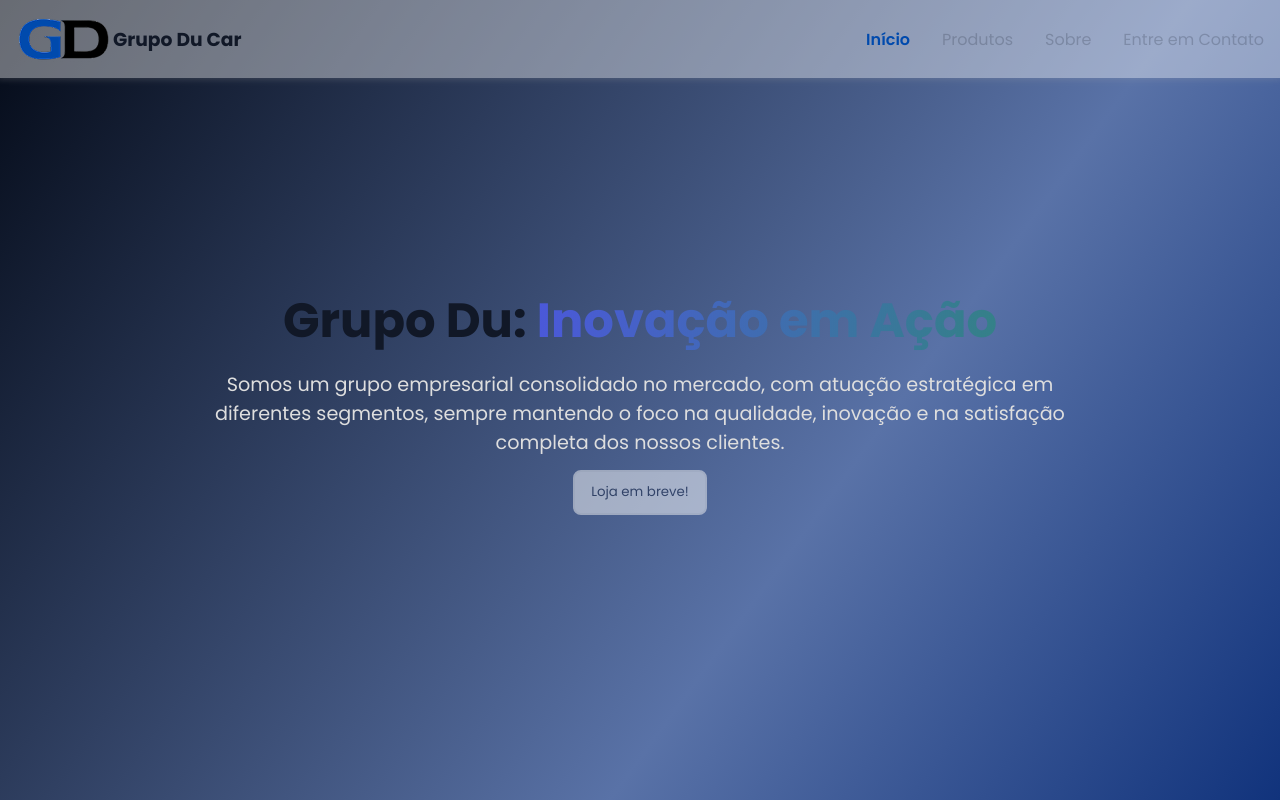
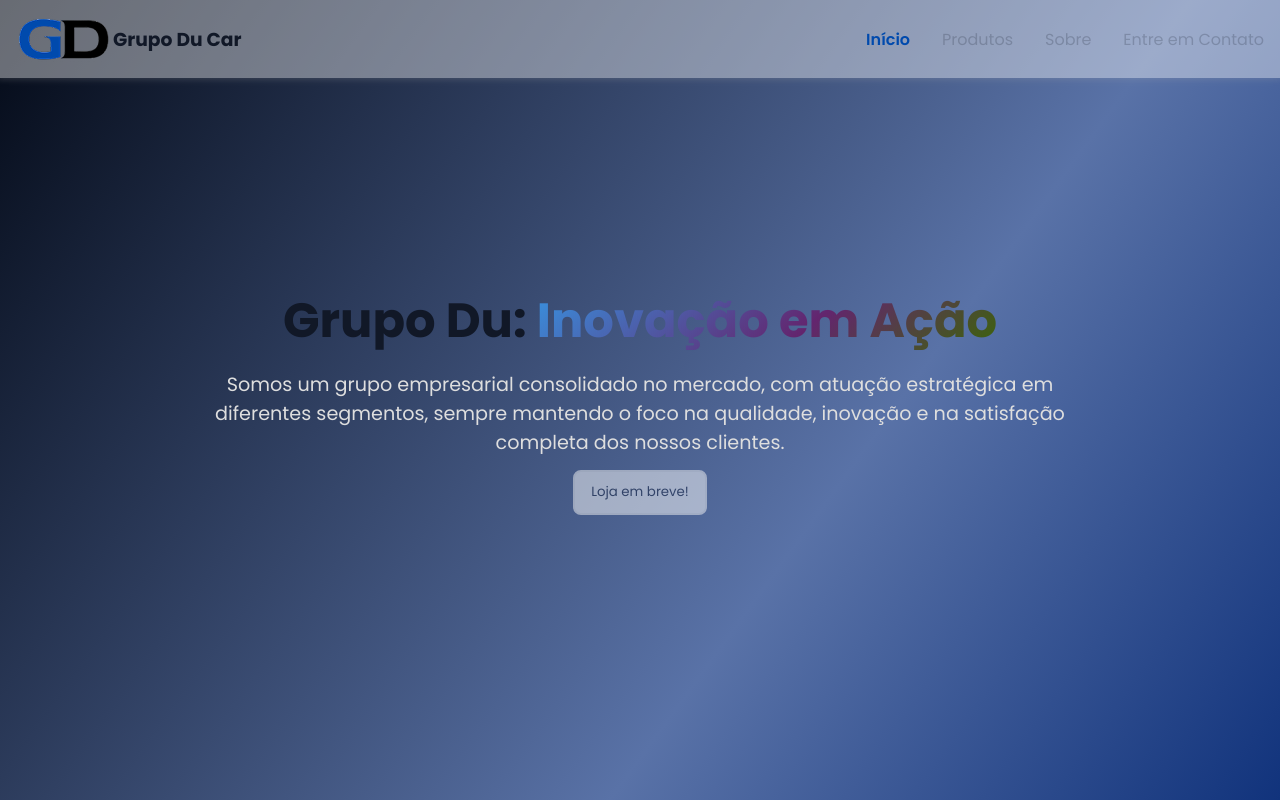
Before and after one commit to GrupoDu/grupodu-landingpage, a Next.js app: page / in a window 1280 px wide. Shown: the top 800 px of the page. Built offline with nearby package versions, Linux system fonts and the light colour scheme.

Commit message:
mudando estilizacao de texto destacado

```diff
--- a/src/app/page.module.scss
+++ b/src/app/page.module.scss
@@ -231,7 +231,7 @@
     flex-direction: column;
 
     p {
-      color: #4B5563;
+      color: #4b5563;
       font-size: 18px;
     }
 
@@ -245,11 +245,12 @@
 }
 
 .textoDestaque {
-  background: #4b58da;
+  background: #3892e0;
   background: linear-gradient(
-    100deg,
-    rgba(75, 88, 218, 1) 0%,
-    rgba(52, 129, 135, 1) 100%
+    141deg,
+    rgba(56, 146, 224, 1) 0%,
+    rgba(99, 37, 110, 1) 59%,
+    rgba(59, 102, 7, 1) 100%
   );
   background-clip: text;
   color: transparent;
--- a/src/components/footer/styles.module.scss
+++ b/src/components/footer/styles.module.scss
@@ -10,6 +10,8 @@
   display: flex;
   flex-direction: column;
   align-items: center;
+  padding: 4em 0;
+  padding-bottom: 0;
 
   .upper {
     display: flex;
```
